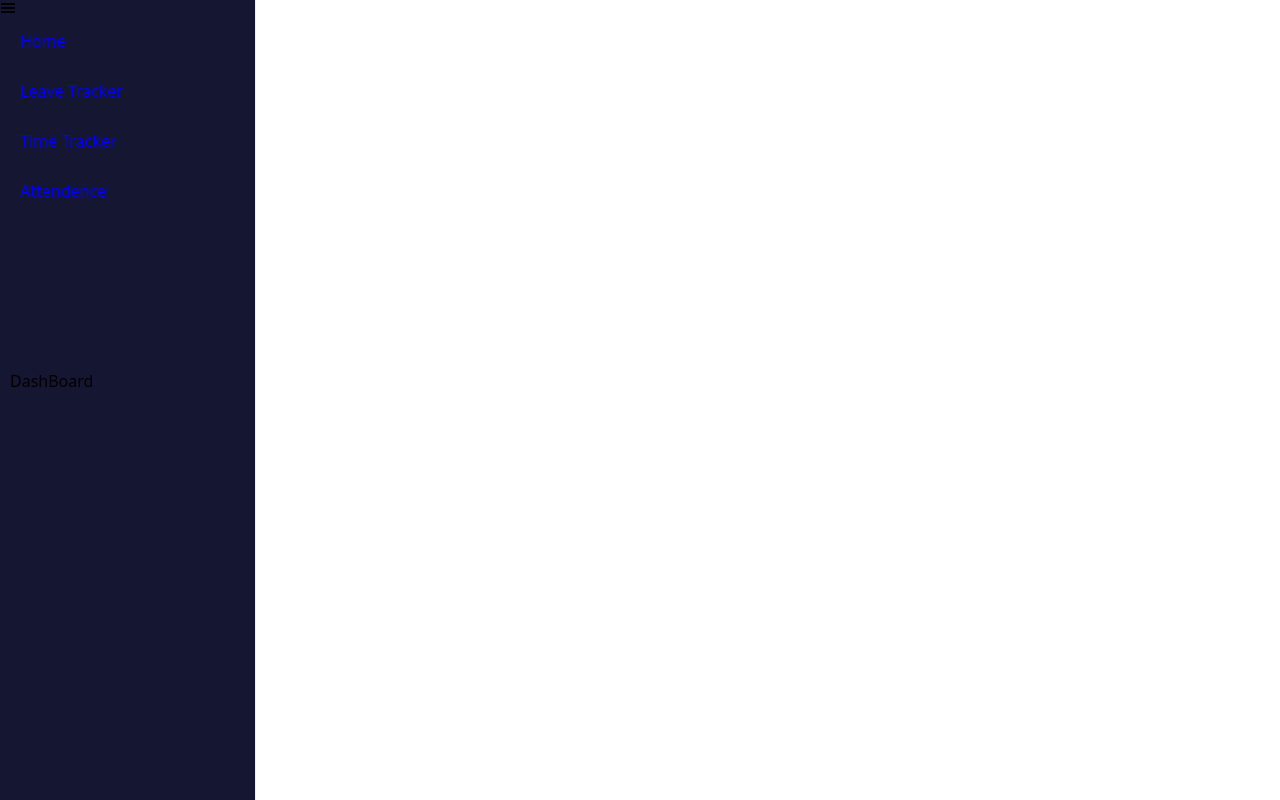
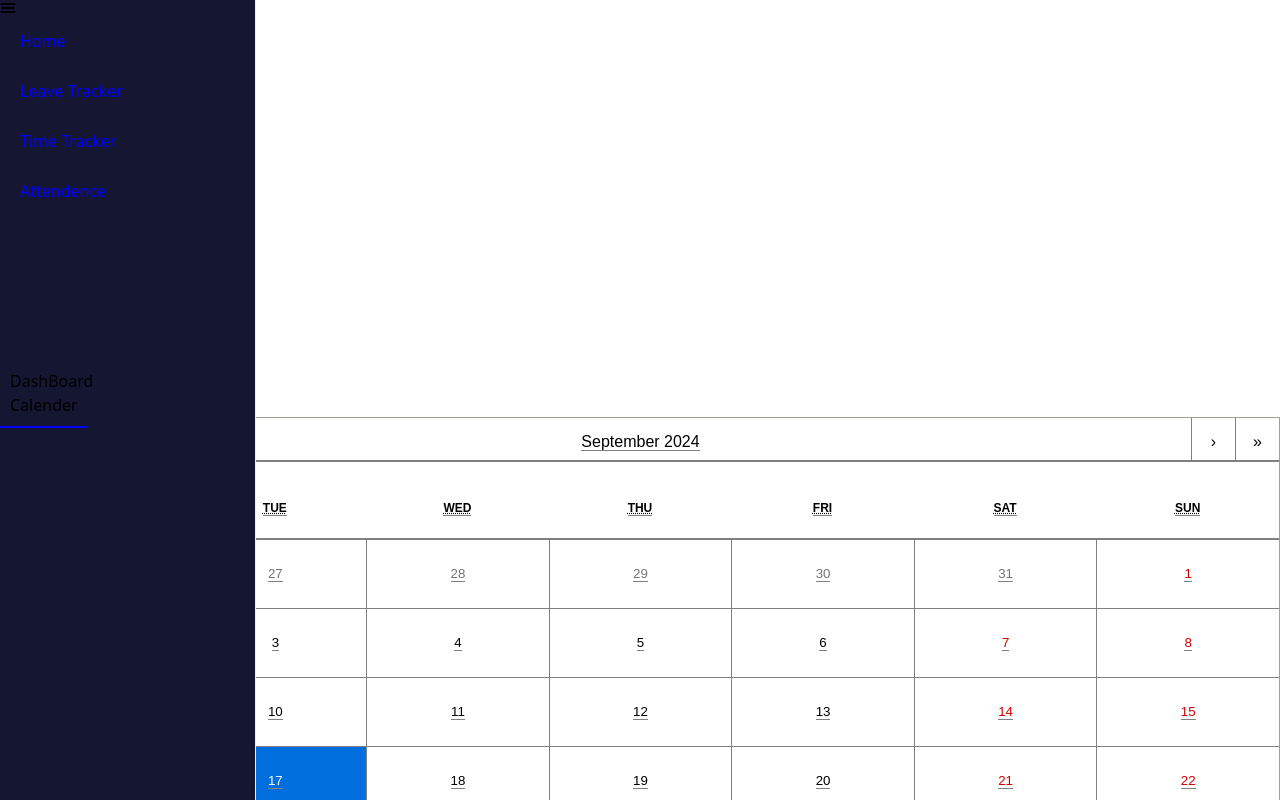
Before and after one commit to Anmol0987/Employee_managment_Art, a React (Vite) app: page /home/myspace/Calender in a window 1280 px wide. Shown: the top 800 px of the page. Built offline with nearby package versions, Linux system fonts and the light colour scheme.

Commit message:
calender created

```diff
--- a/package.json
+++ b/package.json
@@ -11,6 +11,7 @@
   },
   "dependencies": {
     "react": "^18.3.1",
+    "react-calendar": "^5.0.0",
     "react-dom": "^18.3.1",
     "react-icons": "^5.3.0",
     "react-pro-sidebar": "^1.1.0",
--- a/src/App.jsx
+++ b/src/App.jsx
@@ -4,7 +4,7 @@ import { Home } from './Screens/Home'
 import { Dashboard } from './Screens/Dashboard'
 import { BrowserRouter, Route, Routes } from 'react-router-dom'
 import FixedComponent from './components/FixedComponent'
-
+import Calender from './Screens/Calender'
 
 
 function App() {
@@ -17,6 +17,8 @@ function App() {
 
             <Route path="/home/myspace/overview" element={<Home />} />
             <Route path="/home/myspace/dashboard" element={<Dashboard />} />
+            <Route path="/home/myspace/Calender" element={<Calender />} />
+
           </Routes>
         </BrowserRouter>
       </RecoilRoot>
--- /dev/null
+++ b/src/Screens/Calender.jsx
@@ -0,0 +1,21 @@
+import React, { useState } from 'react'
+import { useRecoilValue } from 'recoil'
+import { CollapsedAtom } from '../atom/Collapsed'
+import Calendar from 'react-calendar'
+import '../styles/Calender.css';
+
+
+const Calender = () => {
+    const isCollapsed = useRecoilValue(CollapsedAtom);
+
+    const [value, onChange] = useState(new Date());
+
+  return (
+    <div className={`${isCollapsed ? 'bg-slate-300 h-[95vh] w-[95vw] float-end p-16 ' : 'bg-slate-300  h-[95vh] w-[80%] float-end  px-28  py-14  gap-28'}`}>
+            <Calendar onChange={onChange} value={value} />
+    </div>
+
+  )
+}
+
+export default Calender
--- a/src/components/NavBar2.jsx
+++ b/src/components/NavBar2.jsx
@@ -19,7 +19,12 @@ const NavBar2 = () => {
         >
           DashBoard
         </NavLink></div>
-        <h2 className='text-slate-900'>Calender</h2>
+        <div className='text-slate-900'> <NavLink
+            to="/home/myspace/Calender"
+            className={({ isActive }) => isActive ? "nav-link active" : "nav-link"}
+        >
+          Calender
+        </NavLink></div>
         </div>
 
     </div>
--- a/src/components/SideBar.jsx
+++ b/src/components/SideBar.jsx
@@ -28,7 +28,7 @@ export default function SideBar() {
             }
         } width="20%" collapsedWidth='5%' collapsed={isCollapsed} >
             <div className='flex mb-10  h-20 w-full   justify-center items-center' >
-                <Link to='/home/myspace/overview'><GiHamburgerMenu className=' h-6 w-6 text-white' onClick={() => handleToggleSidebar()} /></Link>
+                <h2><GiHamburgerMenu className=' h-6 w-6 text-white' onClick={() => handleToggleSidebar()} /></h2>
             </div>
             <Menu rootStyles={
                 { color: 'blue' }
--- /dev/null
+++ b/src/styles/Calender.css
@@ -0,0 +1,167 @@
+.react-calendar {
+    width: 100%;
+    height: 100%;
+    max-width: 100%;
+    background: white;
+    border: 1px solid #a0a096;
+    font-family: Arial, Helvetica, sans-serif;
+    line-height: 3em;
+
+  }
+
+  .react-calendar--doubleView {
+    width: 900px;
+
+  }
+
+  .react-calendar--doubleView .react-calendar__viewContainer {
+    display: flex;
+    margin: -0.5em;
+
+  }
+
+  .react-calendar--doubleView .react-calendar__viewContainer > * {
+    width: 70%;
+    margin: 0.5em;
+
+  }
+
+  .react-calendar,
+  .react-calendar *,
+  .react-calendar *:before,
+  .react-calendar *:after {
+    -moz-box-sizing: border-box;
+    -webkit-box-sizing: border-box;
+    box-sizing: border-box;
+    border-bottom: solid 1px grey;
+  }
+
+  .react-calendar button {
+    margin: 0;
+    border: 0;
+    outline: none;
+    border-left: solid 1px grey;
+    border-bottom: solid 1px grey;
+
+  }
+
+  .react-calendar button:enabled:hover {
+    cursor: pointer;
+  }
+
+  .react-calendar__navigation {
+    display: flex;
+    height: 44px;
+    margin-bottom: 1em;
+  }
+
+  .react-calendar__navigation button {
+    min-width: 44px;
+    background: none;
+
+  }
+
+  .react-calendar__navigation button:disabled {
+    background-color: #f0f0f0;
+  }
+
+  .react-calendar__navigation button:enabled:hover,
+  .react-calendar__navigation button:enabled:focus {
+    background-color: #e6e6e6;
+  }
+
+  .react-calendar__month-view__weekdays {
+    text-align: center;
+    text-transform: uppercase;
+    font: inherit;
+    font-size: 0.75em;
+    font-weight: bold;
+  }
+
+  .react-calendar__month-view__weekdays__weekday {
+    padding: 0.5em;
+  }
+
+  .react-calendar__month-view__weekNumbers .react-calendar__tile {
+    display: flex;
+    align-items: center;
+    justify-content: center;
+    font: inherit;
+    font-size: 0.75em;
+    font-weight: bold;
+
+  }
+
+  .react-calendar__month-view__days__day--weekend {
+    color: #d10000;
+  }
+
+  .react-calendar__month-view__days__day--neighboringMonth,
+  .react-calendar__decade-view__years__year--neighboringDecade,
+  .react-calendar__century-view__decades__decade--neighboringCentury {
+    color: #757575;
+  }
+
+  .react-calendar__year-view .react-calendar__tile,
+  .react-calendar__decade-view .react-calendar__tile,
+  .react-calendar__century-view .react-calendar__tile {
+    padding: 2em 0.5em;
+  }
+
+  .react-calendar__tile {
+    max-width: 100%;
+    padding: 10px 6.6667px;
+    background: none;
+    text-align: center;
+    line-height: 16px;
+    font: inherit;
+    font-size: 0.833em;
+  }
+
+  .react-calendar__tile:disabled {
+    background-color: #f0f0f0;
+    color: #ababab;
+  }
+
+  .react-calendar__month-view__days__day--neighboringMonth:disabled,
+  .react-calendar__decade-view__years__year--neighboringDecade:disabled,
+  .react-calendar__century-view__decades__decade--neighboringCentury:disabled {
+    color: #cdcdcd;
+  }
+
+  .react-calendar__tile:enabled:hover,
+  .react-calendar__tile:enabled:focus {
+    background-color: #e6e6e6;
+  }
+
+  .react-calendar__tile--now {
+    background: #ffff76;
+  }
+
+  .react-calendar__tile--now:enabled:hover,
+  .react-calendar__tile--now:enabled:focus {
+    background: #ffffa9;
+  }
+
+  .react-calendar__tile--hasActive {
+    background: #76baff;
+  }
+
+  .react-calendar__tile--hasActive:enabled:hover,
+  .react-calendar__tile--hasActive:enabled:focus {
+    background: #a9d4ff;
+  }
+
+  .react-calendar__tile--active {
+    background: #006edc;
+    color: white;
+  }
+
+  .react-calendar__tile--active:enabled:hover,
+  .react-calendar__tile--active:enabled:focus {
+    background: #1087ff;
+  }
+
+  .react-calendar--selectRange .react-calendar__tile--hover {
+    background-color: #e6e6e6;
+  }
```
Also changed, not shown: 1 other file (tests, documents, lock files or other folders).
